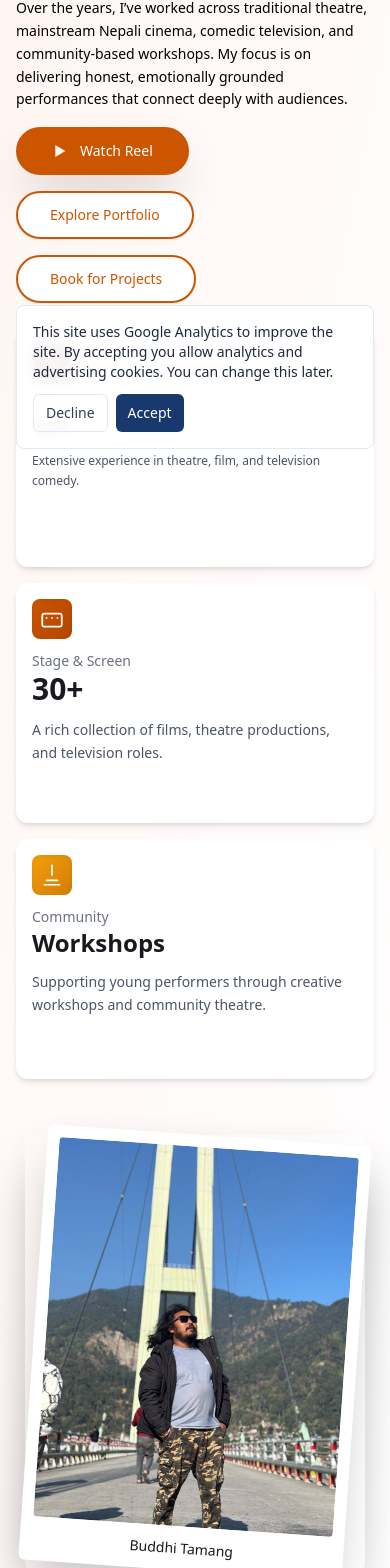
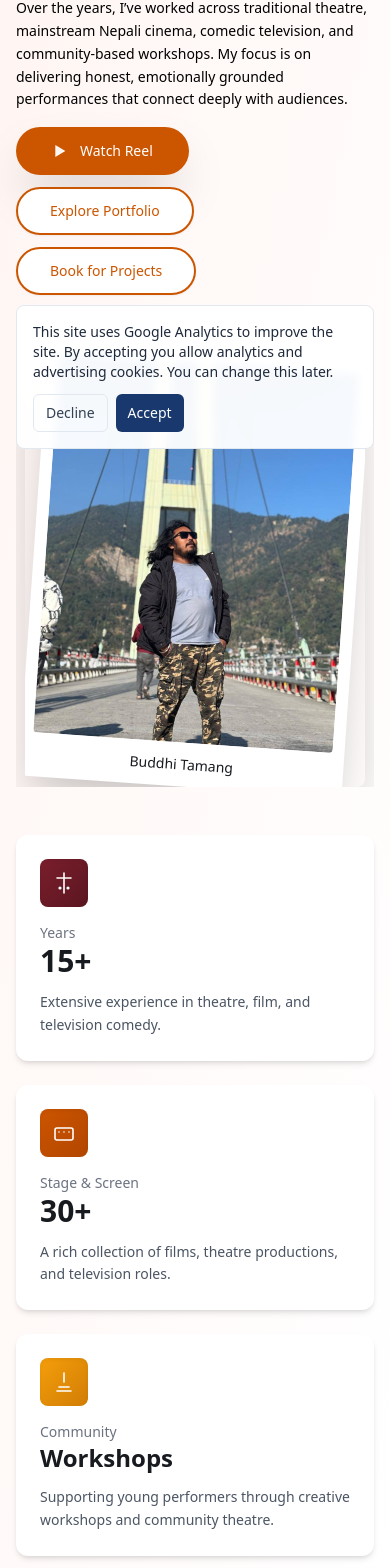
Before and after one commit to Saga-Infographics/Buddhi_tamang, a React (Vite) app in the folder project/: page / in a window 390 px wide. Shown: the part 379-1947 px from the top of the page. Built offline with nearby package versions, Linux system fonts and the light colour scheme; no server answers.

Commit message:
changes in responsiveness

```diff
--- a/project/src/screens/Home/Home.tsx
+++ b/project/src/screens/Home/Home.tsx
@@ -1,14 +1,18 @@
-// React import removed because JSX runtime is automatic in this project (no direct React symbol usage)
 import { Button } from "../../components/ui/button";
 import { Link } from "react-router-dom";
 import HeroImage from "../../components/ui/HeroImage";
 import { Header } from "../../components/Header";
 import { Footer } from "../../components/Footer";
 import { SEO } from "../../components/SEO/SEO";
+import { useEffect } from "react";
 
 export const Home = (): JSX.Element => {
+  useEffect(() => {
+    window.scrollTo(0, 0);
+  }, []);
+
   return (
-    <div className="bg-gradient-to-b from-[#fff5f2] to-white w-full relative">
+    <div className="bg-gradient-to-b from-[#fff5f2] to-white w-full relative overflow-x-hidden">  {/* FIX ADDED */}
       <SEO
         title="Buddhi Tamang — Nepali Actor, Comedian & Theatre Practitioner"
         description="Discover the journey of Buddhi Tamang, a versatile Nepali actor and theatre practitioner known for his impactful characters, comedic style, and cultural storytelling in film, theatre, and television."
@@ -19,7 +23,7 @@ export const Home = (): JSX.Element => {
       <Header activePage="Home" />
 
       {/* Hero */}
-      <section className="relative w-full md:min-h-[680px] bg-gradient-to-br from-foreground/2 to-white overflow-visible isolate">
+      <section className="relative w-full min-h-[600px] md:min-h-[680px] bg-gradient-to-br from-foreground/2 to-white overflow-visible isolate">
         <div className="absolute inset-0 pointer-events-none -z-20">
           <div className="hidden md:block absolute -right-40 top-6 w-[560px] h-[560px] bg-gradient-to-tr from-[#fff1f2] to-[#fffaf0] rounded-full opacity-40 transform rotate-12 filter blur-3xl" />
         </div>
@@ -43,7 +47,7 @@ export const Home = (): JSX.Element => {
                 Over the years, I’ve worked across traditional theatre, mainstream Nepali cinema, comedic television, and community-based workshops. My focus is on delivering honest, emotionally grounded performances that connect deeply with audiences.
               </p>
 
-              <div className="flex flex-wrap items-center gap-4 mb-6">
+              <div className="flex flex-wrap items-center gap-3 sm:gap-4">
                 <Button asChild size="lg" className="shadow-2xl">
                   <Link to="/media">
                     <span className="relative z-10 flex items-center gap-3 px-1">
@@ -67,31 +71,44 @@ export const Home = (): JSX.Element => {
                   </Link>
                 </Button>
               </div>
+            </div>
+
+            {/* FIX: WRAPPED ROTATED IMAGE TO PREVENT OVERFLOW */}
+            <div className="w-full flex justify-center md:justify-end mt-6 md:mt-0 overflow-hidden">
+              <div className="w-full max-w-[340px] sm:max-w-[400px] md:w-[460px] lg:w-[520px] overflow-hidden rounded-lg shadow-2xl">
+                <HeroImage
+                  src="/images/pkdai2.jpg"
+                  alt="Portrait of Buddhi Tamang"
+                  caption="Buddhi Tamang"
+                  rotate={4}
+                  className="rounded-lg w-full"
+                />
+              </div>
+            </div>
+          </div>
 
           {/* Stat Cards */}
-              <div className="mt-4 sm:mt-6 grid grid-cols-1 sm:grid-cols-2 lg:grid-cols-3 gap-4 sm:gap-6">
-                {/* Card 1 */}
-                <div className="bg-white rounded-xl p-4 sm:p-6 shadow-md hover:shadow-xl transition-all hover:-translate-y-1 min-h-[240px] sm:min-h-[280px] lg:min-h-[300px] flex flex-col">
-                  <div className="w-10 h-10 sm:w-12 sm:h-12 rounded-lg bg-gradient-to-br from-[#7B1E2C] to-[#5a1620] text-white flex items-center justify-center shadow-inner mb-3 sm:mb-4">
-                    <svg width="22" height="22" viewBox="0 0 24 24" fill="none" className="sm:w-6 sm:h-6">
+          <div className="mt-12 sm:mt-16 md:mt-20 grid grid-cols-1 sm:grid-cols-2 lg:grid-cols-3 gap-6">
+            <div className="bg-white rounded-xl p-6 shadow-md hover:shadow-xl transition-all hover:-translate-y-1 flex flex-col">
+              <div className="w-12 h-12 rounded-lg bg-gradient-to-br from-[#7B1E2C] to-[#5a1620] text-white flex items-center justify-center shadow-inner mb-4">
+                <svg width="24" height="24" viewBox="0 0 24 24" fill="none">
                   <path d="M12 2v20M5 7h14" stroke="currentColor" strokeWidth="1.6" strokeLinecap="round" strokeLinejoin="round" />
                   <circle cx="8" cy="17" r="1.6" fill="currentColor" />
                   <circle cx="16" cy="17" r="1.6" fill="currentColor" />
                 </svg>
               </div>
 
-                  <p className="text-xs sm:text-sm text-gray-500">Years</p>
-                  <p className="text-2xl sm:text-3xl font-bold text-[#171a1f]">15+</p>
+              <p className="text-sm text-gray-500">Years</p>
+              <p className="text-3xl font-bold text-[#171a1f]">15+</p>
 
-                  <p className="text-xs sm:text-sm text-gray-600 mt-2 sm:mt-3 leading-relaxed">
+              <p className="text-sm text-gray-600 mt-3 leading-relaxed">
                 Extensive experience in theatre, film, and television comedy.
               </p>
             </div>
 
-                {/* Card 2 */}
-                <div className="bg-white rounded-xl p-4 sm:p-6 shadow-md hover:shadow-xl transition-all hover:-translate-y-1 min-h-[240px] sm:min-h-[280px] lg:min-h-[300px] flex flex-col">
-                  <div className="w-10 h-10 sm:w-12 sm:h-12 rounded-lg bg-gradient-to-br from-[#cc5500] to-[#b24600] text-white flex items-center justify-center shadow-inner mb-3 sm:mb-4">
-                    <svg width="26" height="26" viewBox="0 0 24 24" fill="none">
+            <div className="bg-white rounded-xl p-6 shadow-md hover:shadow-xl transition-all hover:-translate-y-1 flex flex-col">
+              <div className="w-12 h-12 rounded-lg bg-gradient-to-br from-[#cc5500] to-[#b24600] text-white flex items-center justify-center shadow-inner mb-4">
+                <svg width="24" height="24" viewBox="0 0 24 24" fill="none">
                   <rect x="3" y="7" width="18" height="12" rx="2" stroke="currentColor" strokeWidth="1.6" />
                   <path d="M7 11h.01M12 11h.01M17 11h.01" stroke="currentColor" strokeWidth="1.6" strokeLinecap="round" strokeLinejoin="round" />
                 </svg>
@@ -105,10 +122,9 @@ export const Home = (): JSX.Element => {
               </p>
             </div>
 
-                {/* Card 3 */}
-                <div className="bg-white rounded-xl p-4 sm:p-6 shadow-md hover:shadow-xl transition-all hover:-translate-y-1 min-h-[240px] sm:min-h-[280px] lg:min-h-[300px] flex flex-col">
-                  <div className="w-10 h-10 sm:w-12 sm:h-12 rounded-lg bg-gradient-to-br from-[#f59e0b] to-[#d17d05] text-white flex items-center justify-center shadow-inner mb-3 sm:mb-4">
-                    <svg width="26" height="26" viewBox="0 0 24 24" fill="none">
+            <div className="bg-white rounded-xl p-6 shadow-md hover:shadow-xl transition-all hover:-translate-y-1 flex flex-col">
+              <div className="w-12 h-12 rounded-lg bg-gradient-to-br from-[#f59e0b] to-[#d17d05] text-white flex items-center justify-center shadow-inner mb-4">
+                <svg width="24" height="24" viewBox="0 0 24 24" fill="none">
                   <path d="M12 3v9" stroke="currentColor" strokeWidth="1.6" strokeLinecap="round" strokeLinejoin="round" />
                   <path d="M5 21h14" stroke="currentColor" strokeWidth="1.6" strokeLinecap="round" strokeLinejoin="round" />
                   <path d="M7 17h10" stroke="currentColor" strokeWidth="1.6" strokeLinecap="round" strokeLinejoin="round" />
@@ -121,20 +137,6 @@ export const Home = (): JSX.Element => {
               <p className="text-sm text-gray-600 mt-3 leading-relaxed">
                 Supporting young performers through creative workshops and community theatre.
               </p>
-                </div>
-              </div>
-            </div>
-
-            <div className="w-full flex justify-center md:justify-end mt-6 md:mt-0">
-              <div className="w-full max-w-[340px] sm:max-w-[400px] md:w-[460px] lg:w-[520px]">
-                <HeroImage
-                  src="/images/pkdai2.jpg"
-                  alt="Portrait of Buddhi Tamang"
-                  caption="Buddhi Tamang"
-                  rotate={4}
-                  className="rounded-lg shadow-2xl w-full"
-                />
-              </div>
             </div>
           </div>
         </div>
@@ -158,21 +160,21 @@ export const Home = (): JSX.Element => {
                 title: "Kabaddi Franchise",
                 tag: "Film Series",
                 description:
-                  "Featuring Buddhi Tamang as the much-loved Chhantyal character, known for the viral 'Hait' expression. His comedic timing and cultural humor played a major role in the franchise's nationwide popularity.",
+                  "Featuring Buddhi Tamang as the much-loved Chhantyal character, known for the viral 'Hait' expression...",
                 image: "/images/kabaddi.jpg"
               },
               {
                 title: "Chhakka Panja Franchise",
                 tag: "Film Series",
                 description:
-                  "One of Nepal's most successful comedy franchises, where Buddhi Tamang’s unforgettable performances enhance the humor, heart, and storytelling of each film.",
+                  "One of Nepal's most successful comedy franchises, where Buddhi Tamang’s performances shine...",
                 image: "/images/chhakka-panja.jpg"
               },
               {
                 title: "Milarepa",
                 tag: "Theatre",
                 description:
-                  "A powerful theatrical production co-produced and co-directed by Buddhi Tamang, exploring the spiritual journey of Milarepa through expressive stagecraft and deep narrative storytelling.",
+                  "A powerful theatrical production co-produced and co-directed by Buddhi Tamang...",
                 image: "/images/milarepa.jpg"
               },
             ].map((item, idx) => (
@@ -218,9 +220,7 @@ export const Home = (): JSX.Element => {
               Buddhi Tamang — Actor, Theatre Practitioner & Mentor
             </h2>
             <p className="text-muted-foreground max-w-2xl mx-auto">
-              Known for blending traditional Nepali theatre with modern storytelling, Buddhi Tamang
-              delivers powerful performances across film, stage, and television while mentoring
-              emerging artists.
+              Known for blending traditional Nepali theatre with modern storytelling...
             </p>
           </div>
 
```
Lines whose indentation alone changed are shown as unchanged.
